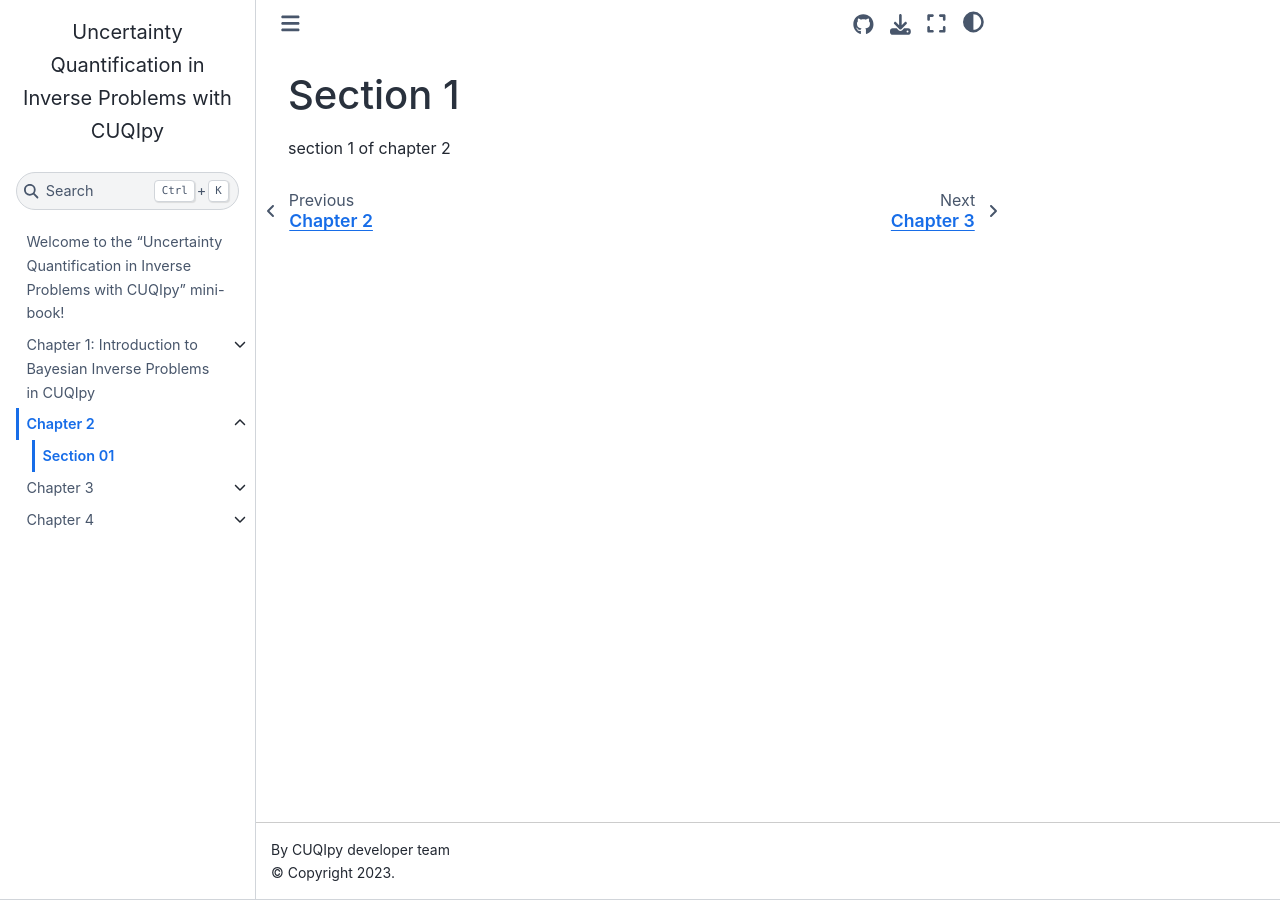
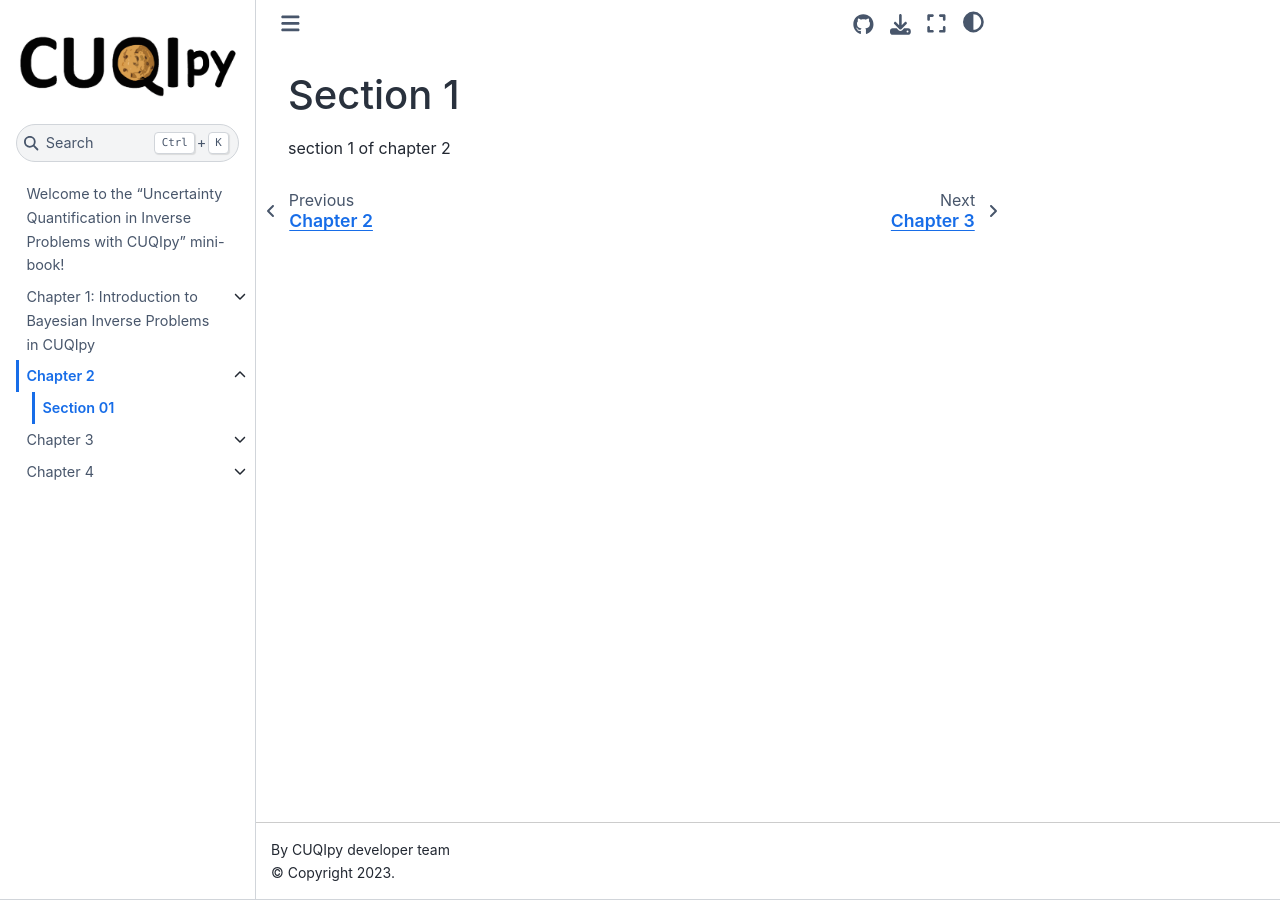
Before and after one commit to amal-ghamdi/CUQI-Book-test, a Jupyter Book: the page built from chapter02/section01.md, in a window 1280 px wide. Built offline with Jupyter Book 1.0.4 settings and Sphinx 7.4.7 and the Sphinx Book theme 1.1.4, drawn with Linux system fonts in a browser that asks for light colours; pages that are not in the unit, such as notebooks, are missing from menus.

Commit message:
fix image path

```diff
--- a/_config.yml
+++ b/_config.yml
@@ -3,7 +3,7 @@
 
 title: Uncertainty Quantification in Inverse Problems with CUQIpy
 author: CUQIpy developer team
-logo: logo.png
+logo: images/logo.png
 
 # Force re-execution of notebooks on each build.
 # See https://jupyterbook.org/content/execute.html
```
